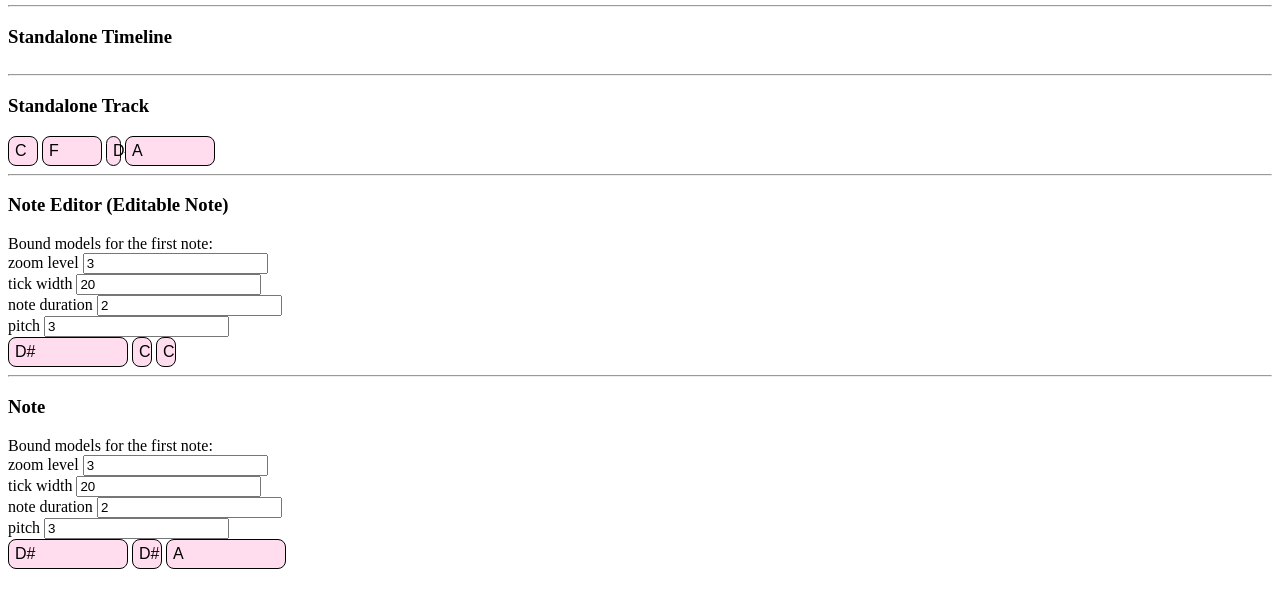
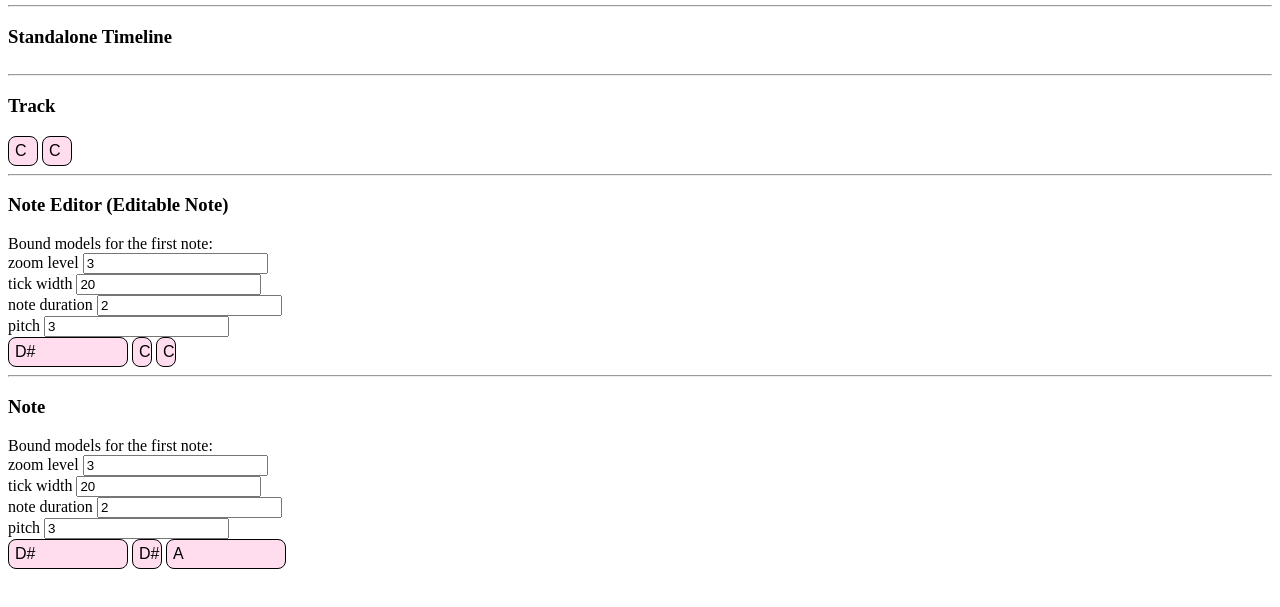
Before and after one commit to peterhudec/angular-music-editor, a website: page client/index.html in a window 1280 px wide. Shown: the part 125-732 px from the top of the page. Drawn offline with nearby package versions, Linux system fonts and the light colour scheme.

Commit message:
Removed ng-repeat which caused infinite digest.

```diff
--- a/client/app/components/musicode/editor/editor.directive.js
+++ b/client/app/components/musicode/editor/editor.directive.js
@@ -72,8 +72,8 @@
   function mcTrackDirective () {
     return {
       scope: {
-        tickWidth: '=',
-        zoomLevel: '='
+        tickWidth: '=?',
+        zoomLevel: '=?'
       },
       controller: ['$scope', controller],
       link: link,
--- a/client/app/components/musicode/editor/templates/track.html
+++ b/client/app/components/musicode/editor/templates/track.html
@@ -1,8 +1,8 @@
 <div class="track">
   <mc-note-editor
-    ng-repeat="note in [{d: 1, p:0}, {d: 2, p:5}, {d: .5, p:3}, {d: 3, p:9}]"
     zoom-level="zoomLevel"
-    tick-width="tickWidth"
-    duration="note.d"
-    pitch="note.p"></mc-note-editor>
+    tick-width="tickWidth"></mc-note-editor>
+  <mc-note-editor
+    zoom-level="zoomLevel"
+    tick-width="tickWidth"></mc-note-editor>
 </div>
--- a/client/index.html
+++ b/client/index.html
@@ -25,7 +25,7 @@
     <mc-timeline tick-width="30">timeline</mc-timeline>
 
     <hr>
-    <h3>Standalone Track</h3>
+    <h3>Track</h3>
     <mc-track tick-width="30" zoom-level="1"></mc-track>
 
     <hr>
```
